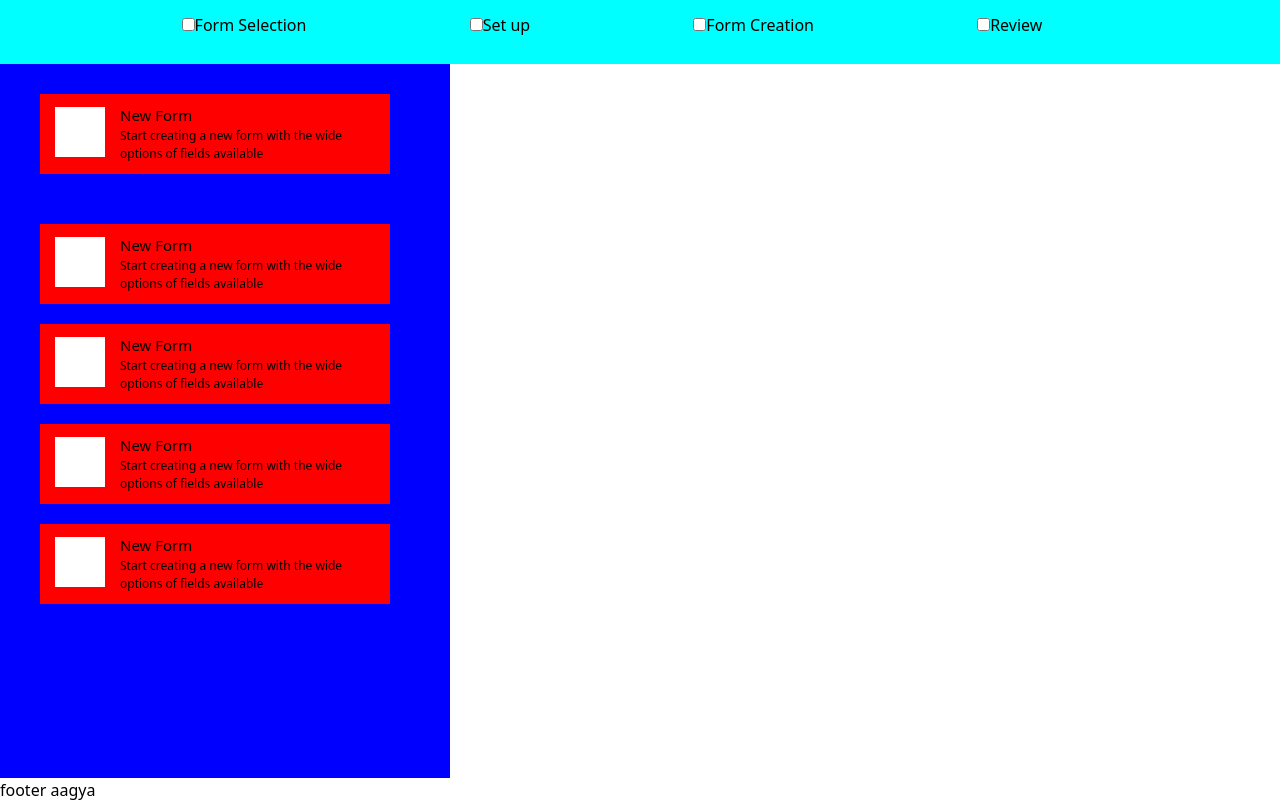
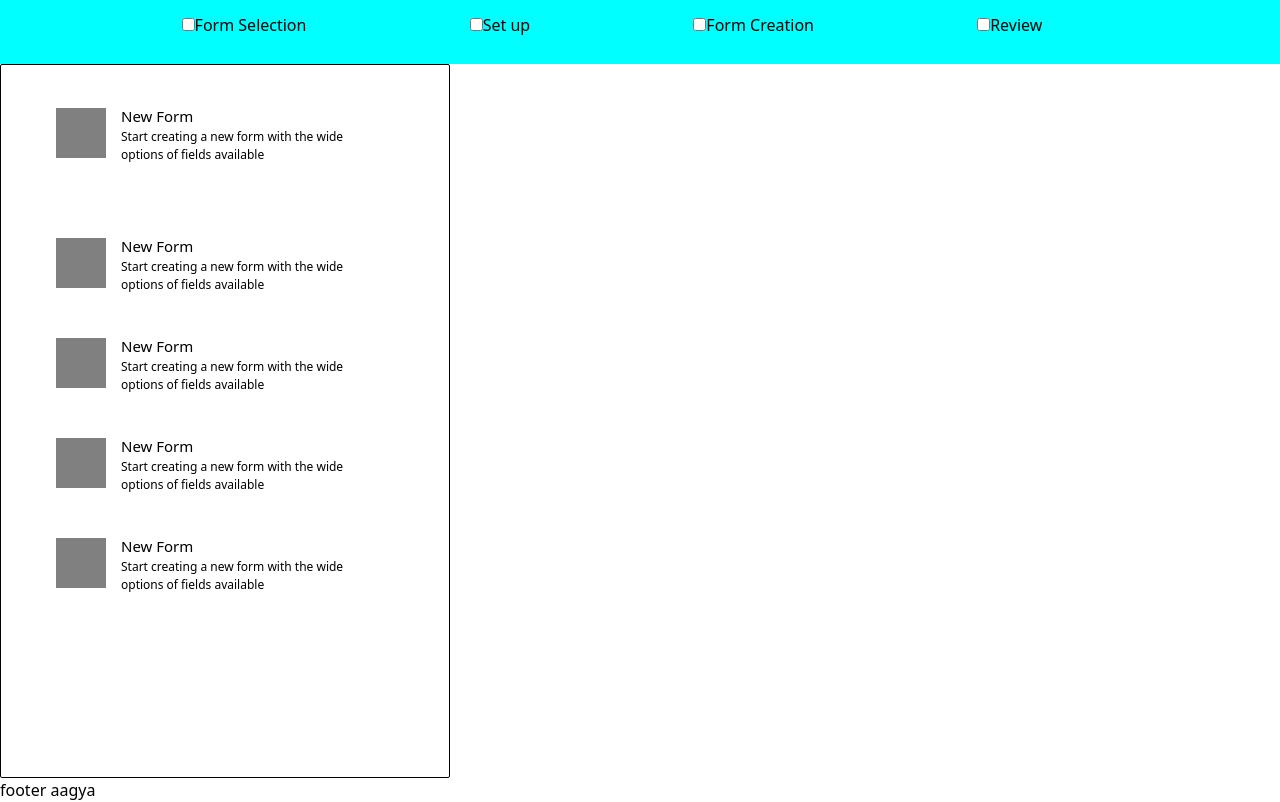
Before and after one commit to yadavhimu/assessment, a Next.js app: page / in a window 1280 px wide. Built offline with nearby package versions, Linux system fonts and the light colour scheme.

Commit message:
file updated

```diff
--- a/components/Sidebar.css
+++ b/components/Sidebar.css
@@ -1,7 +1,9 @@
 .sidebar{
     width:450px;
     height: calc(100vh - 86.4px);
-    background-color: blue;
+    /* background-color: blue; */
+    border: 1px solid black;
+    border-radius: 2px;
 }
 
 .sidebox{
@@ -10,7 +12,7 @@
     top:30px;
     width:350px;
     height:80px;
-    background-color: red;
+    /* background-color: red; */
 }
 
 #square{
@@ -20,6 +22,7 @@
     position:relative;
     left:15px;
     top:13px;
+    background-color: gray;
 }
 
 .sidebar .boxinside{
@@ -44,7 +47,7 @@
     top:80px;
     width:350px;
     height:80px;
-    background-color: red;
+    /* background-color: red; */
 }
 
 .sidebox2{
@@ -53,7 +56,7 @@
     top:100px;
     width:350px;
     height:80px;
-    background-color: red;
+    /* background-color: red; */
 }
 
 .sidebox3{
@@ -62,7 +65,7 @@
     top:120px;
     width:350px;
     height:80px;
-    background-color: red;
+    /* background-color: red; */
 }
 .sidebox4{
     position: relative;
@@ -70,5 +73,5 @@
     top:140px;
     width:350px;
     height:80px;
-    background-color: red;
+    /* background-color: red; */
 }
```
